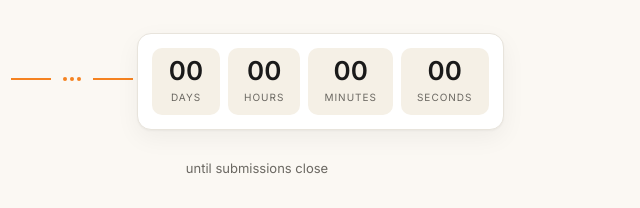
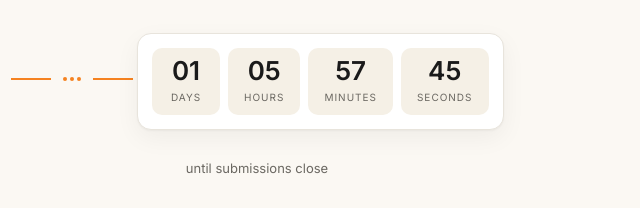
Before and after one commit to renjithky/Peepal-Open-Forum, a plain HTML site: page index.html in a window 1280 px wide. Shown: the part 360-568 px from the top of the page, 383-1023 px from the left. Drawn offline with Linux system fonts and the light colour scheme.

Commit message:
Countdown Set

```diff
--- a/index.html
+++ b/index.html
@@ -24,7 +24,7 @@ window.PEEPAL_CONFIG = {
     title: "Quarterly Open Forum — Q1 FY26–27",
     subtitle: "A space to share your ideas, concerns, appreciation and questions before our upcoming Town Hall.",
     // When does submission close? ISO date + time in local timezone
-    closesAt: "2026-05-25T23:59:00"
+    closesAt: "2026-07-09T18:00:00"
   },
 
   // ---------------------------------------------------------------
```
